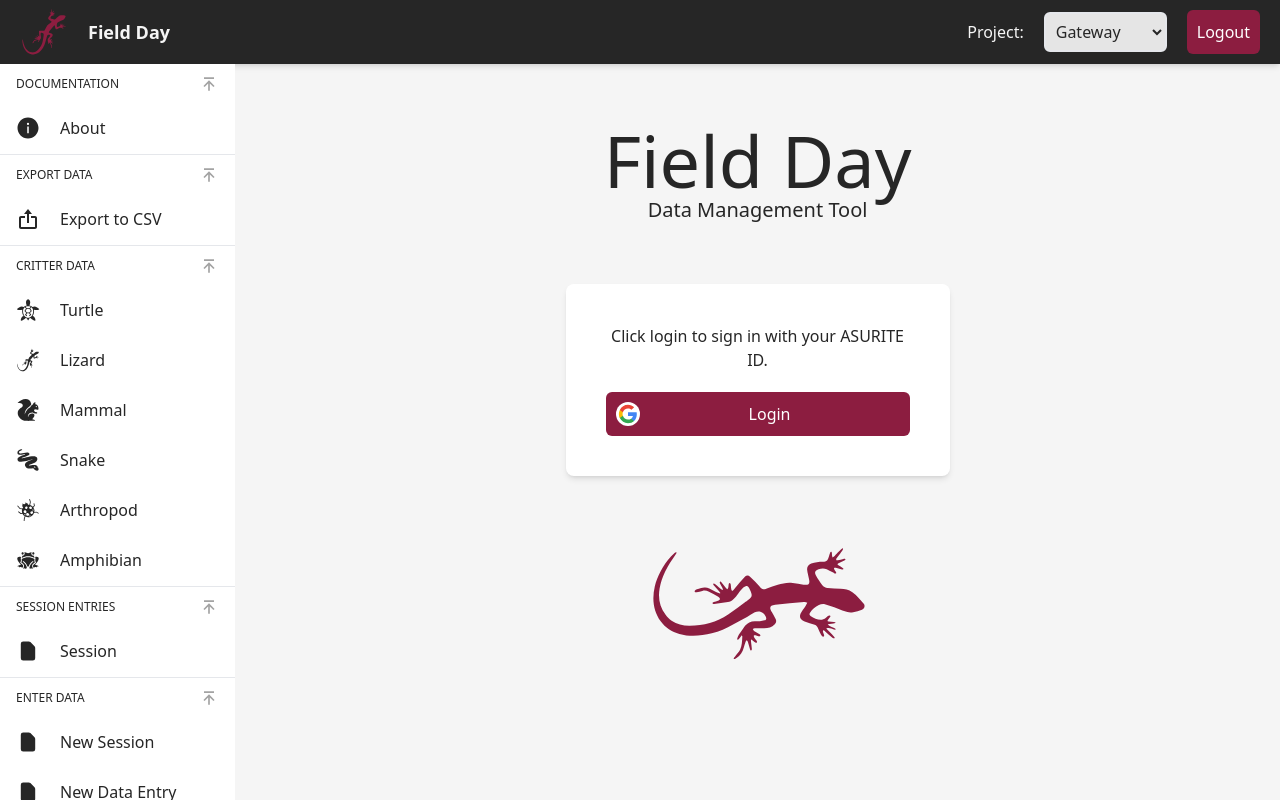
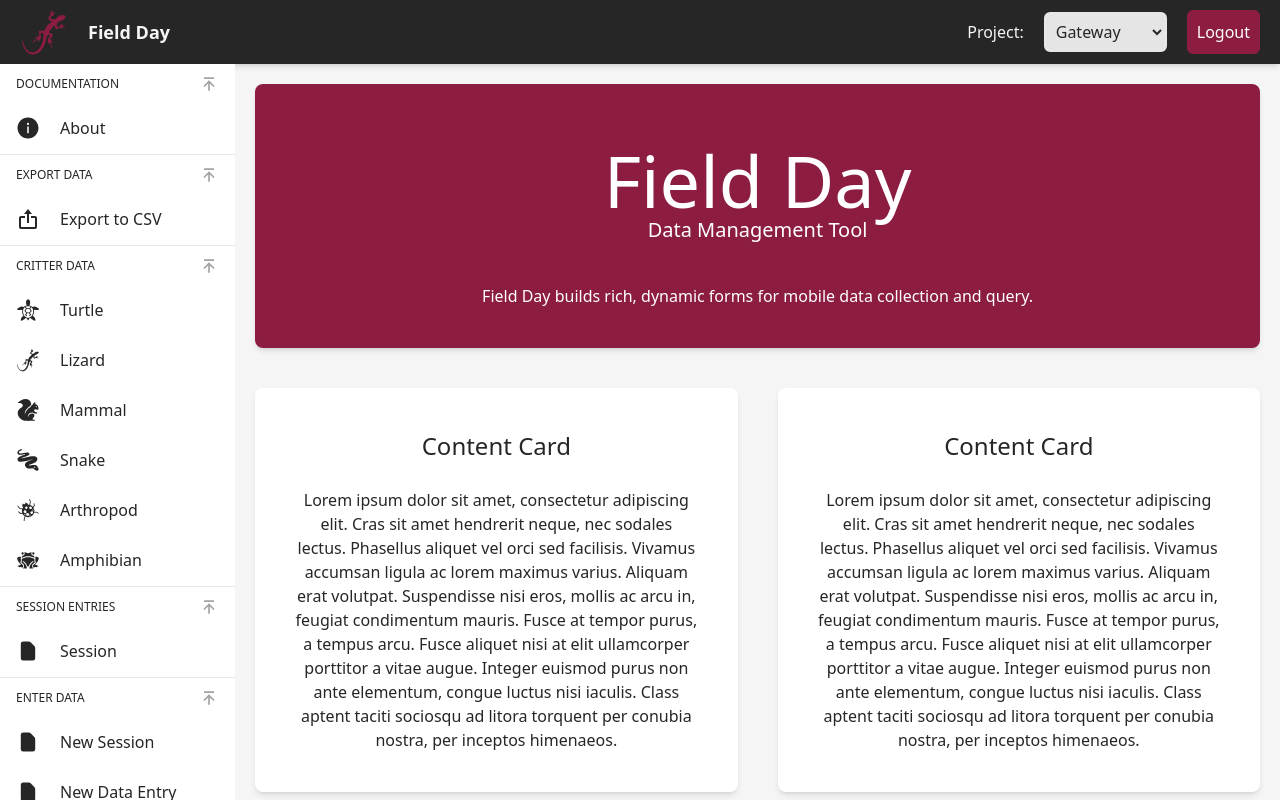
Before and after one commit to Field-Day-2022/desktop-data-manager, a React (Vite) app: page / in a window 1280 px wide. Built offline with nearby package versions, Linux system fonts and the light colour scheme; no server answers.

Commit message:
Add heading class and content cards to home page

```diff
--- a/src/App.jsx
+++ b/src/App.jsx
@@ -48,7 +48,7 @@ function App() {
       />
       <div className="flex flex-grow" >
         <Sidebar />
-        {(validateUser(user)) ?
+        {(true) ?
           <HomePage />
           :
           <LoginPage
--- a/src/index.css
+++ b/src/index.css
@@ -13,4 +13,8 @@
         padding-bottom: 2.5rem;
         line-height: 1.75rem;
     }
+    .heading {
+        font-size: 1.5rem;
+        padding-bottom:1.5rem;
+    }
 }
--- a/src/pages/HomePage.jsx
+++ b/src/pages/HomePage.jsx
@@ -12,8 +12,18 @@ export default function HomePage() {
                         Field Day builds rich, dynamic forms for mobile data collection and query.
                     </p>
                 </div>
+            </Card>
+            <div className="flex">
+                <Card className='bg-white'>
+                    <h1 className="heading">Content Card</h1>
+                    <p>Lorem ipsum dolor sit amet, consectetur adipiscing elit. Cras sit amet hendrerit neque, nec sodales lectus. Phasellus aliquet vel orci sed facilisis. Vivamus accumsan ligula ac lorem maximus varius. Aliquam erat volutpat. Suspendisse nisi eros, mollis ac arcu in, feugiat condimentum mauris. Fusce at tempor purus, a tempus arcu. Fusce aliquet nisi at elit ullamcorper porttitor a vitae augue. Integer euismod purus non ante elementum, congue luctus nisi iaculis. Class aptent taciti sociosqu ad litora torquent per conubia nostra, per inceptos himenaeos.</p>
+                </Card>
+                <Card className='bg-white'>
+                    <h1 className="heading">Content Card</h1>
+                    <p>Lorem ipsum dolor sit amet, consectetur adipiscing elit. Cras sit amet hendrerit neque, nec sodales lectus. Phasellus aliquet vel orci sed facilisis. Vivamus accumsan ligula ac lorem maximus varius. Aliquam erat volutpat. Suspendisse nisi eros, mollis ac arcu in, feugiat condimentum mauris. Fusce at tempor purus, a tempus arcu. Fusce aliquet nisi at elit ullamcorper porttitor a vitae augue. Integer euismod purus non ante elementum, congue luctus nisi iaculis. Class aptent taciti sociosqu ad litora torquent per conubia nostra, per inceptos himenaeos.</p>
+                </Card>
+            </div>
 
-            </Card>
         </PageWrapper>
     )
 }
```
